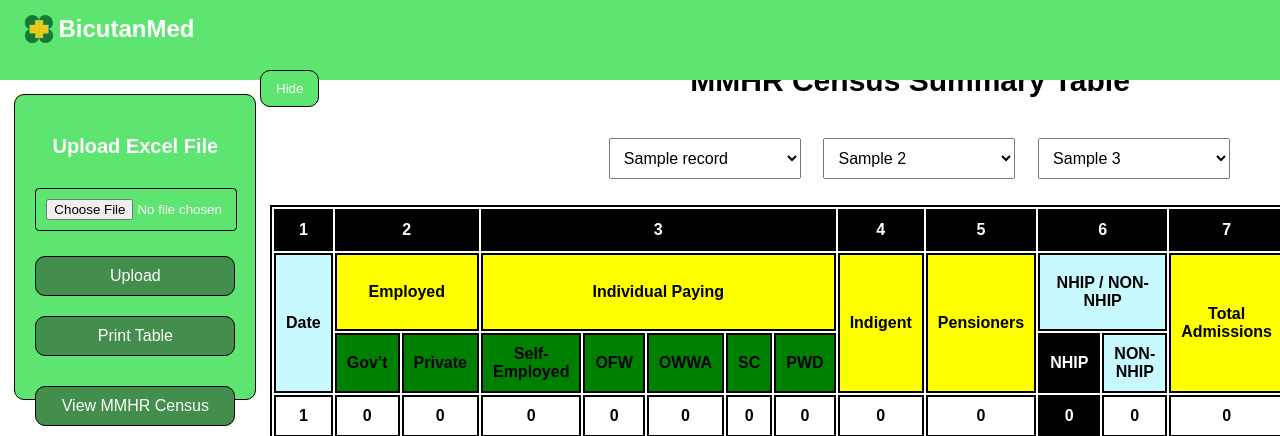
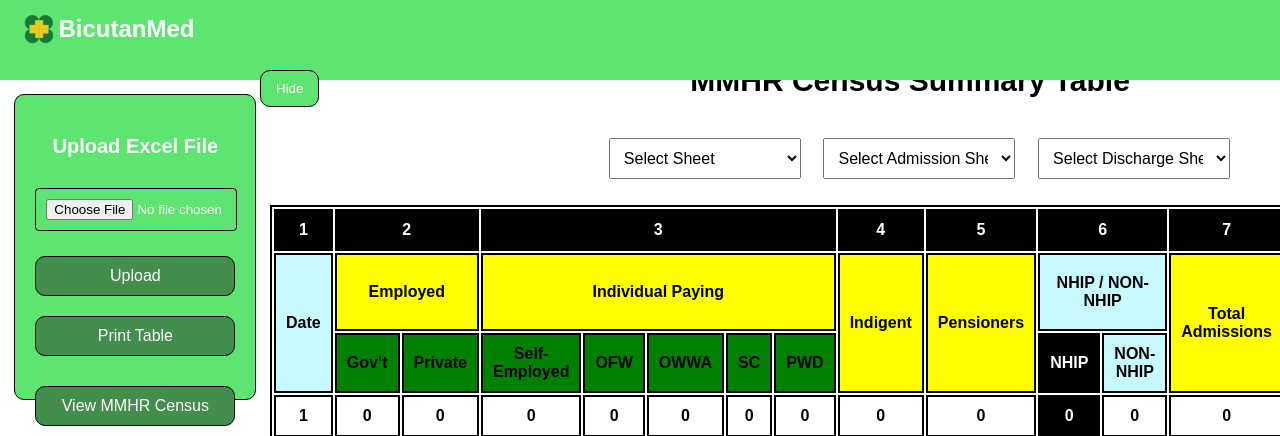
Before and after one commit to Tephenbaay/mmhr_census, a PHP site: page /display_summary.php in a window 1280 px wide; the page is wider, and only the part inside the window is pictured. Shown: the top 436 px of that part. Run offline with PHP 8.4, Linux system fonts and the light colour scheme; tables that the repository leaves empty or names only in its code hold one stand-in row (values such as "Sample post").

Commit message:
Update display_summary.php

```diff
--- a/display_summary.php
+++ b/display_summary.php
@@ -30,9 +30,9 @@ while ($row = $sheets_result_3->fetch_assoc()) {
     $sheets_3[] = $row['sheet_name_3'];
 }
 
-$selected_sheet_1 = strtolower($_GET['sheet_1'] ?? ($sheets[0] ?? ''));
-$selected_sheet_2 = strtolower($_GET['sheet_2'] ?? ($sheets[0] ?? ''));
-$selected_sheet_3 = strtolower($_GET['sheet_3'] ?? ($sheets[0] ?? ''));
+$selected_sheet_1 = isset($_GET['sheet_1']) ? $_GET['sheet_1'] : '';
+$selected_sheet_2 = isset($_GET['sheet_2']) ? $_GET['sheet_2'] : '';
+$selected_sheet_3 = isset($_GET['sheet_3']) ? $_GET['sheet_3'] : '';
 
 $query = "SELECT admission_date, discharge_date, member_category FROM patient_records
           WHERE LOWER(sheet_name) = LOWER('$selected_sheet_1')";
```
Lines whose indentation alone changed are shown as unchanged.
